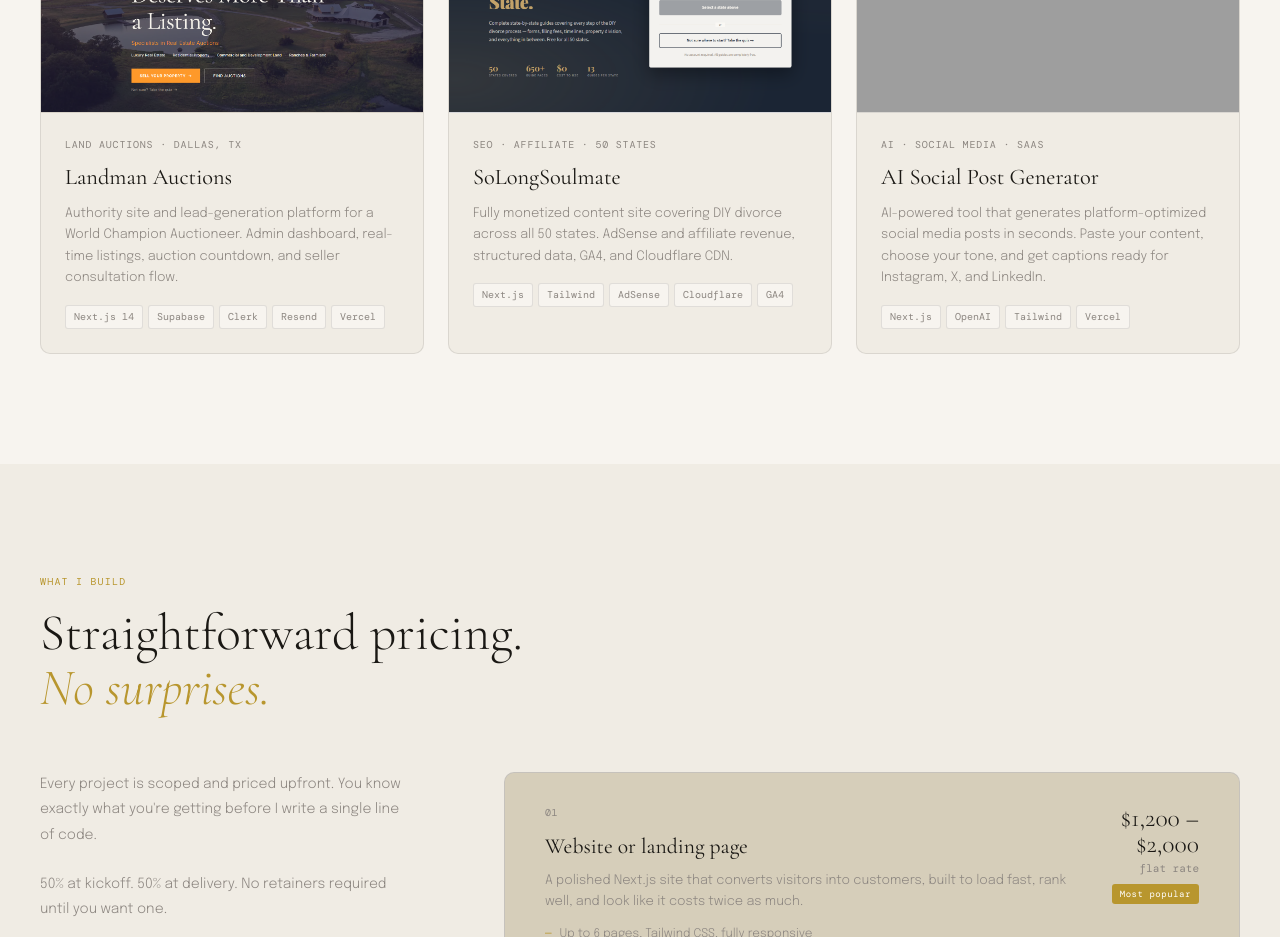
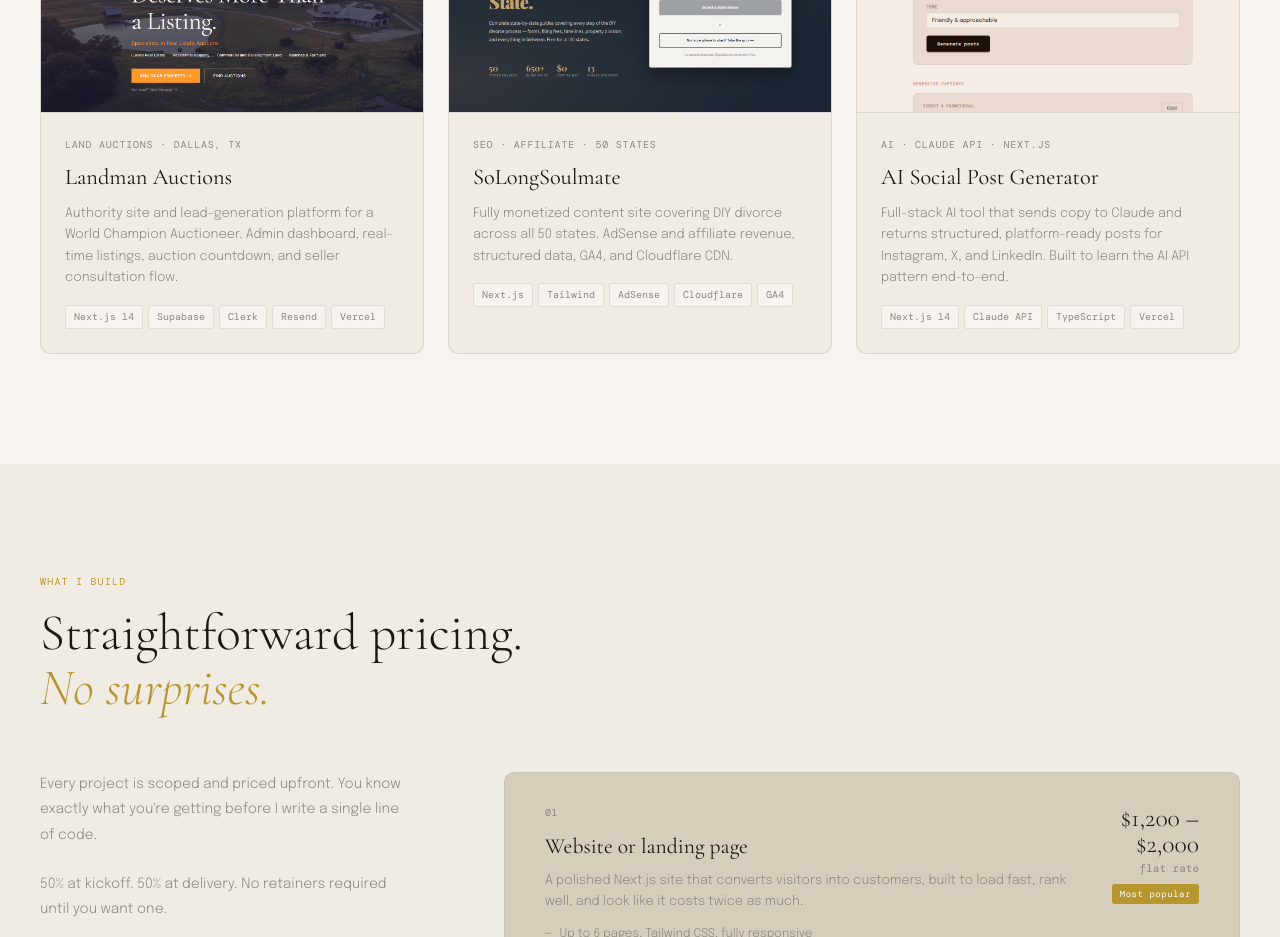
Before and after one commit to nathanlakey/nathan-portfolio, a Next.js app: page / in a window 1280 px wide. Shown: the part 1180-2117 px from the top of the page. Built offline with nearby package versions, Linux system fonts and the light colour scheme; grey boxes are pictures that could not be loaded.

Commit message:
Work: commit SocialPostGenerator image and update card details

```diff
--- a/src/components/Work.tsx
+++ b/src/components/Work.tsx
@@ -21,10 +21,10 @@
   },
   {
     id: 'socialposts',
-    category: 'AI · Social Media · SaaS',
+    category: 'AI · Claude API · Next.js',
     name: 'AI Social Post Generator',
-    desc: 'AI-powered tool that generates platform-optimized social media posts in seconds. Paste your content, choose your tone, and get captions ready for Instagram, X, and LinkedIn.',
-    stack: ['Next.js', 'OpenAI', 'Tailwind', 'Vercel'],
+    desc: 'Full-stack AI tool that sends copy to Claude and returns structured, platform-ready posts for Instagram, X, and LinkedIn. Built to learn the AI API pattern end-to-end.',
+    stack: ['Next.js 14', 'Claude API', 'TypeScript', 'Vercel'],
     bgColor: '#f0ede8',
     image: '/projects/SocialPostGenerator.png',
   },
```
Also changed, not shown: public/projects/SocialPostGenerator.png (added).
